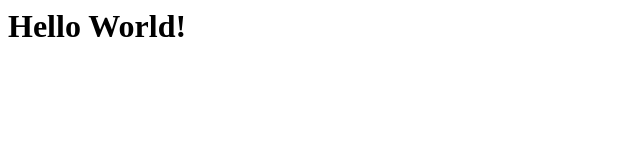
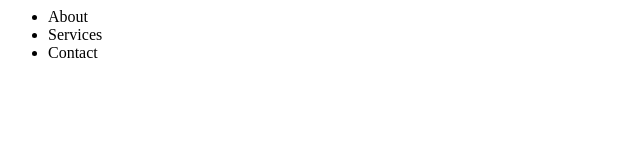
Before and after one commit to linomanut211/mtn-clone, a plain HTML site: page index.html in a window 1280 px wide. Shown: the whole page, without its empty margins (0-640 px from the left). Drawn offline with Linux system fonts and the light colour scheme.

Commit message:
Update index.html

```diff
--- a/index.html
+++ b/index.html
@@ -3,6 +3,14 @@
     <title>MTN Clone</title>
   </head>
   <body>
-    <h1>Hello World!</h1>
+    <section class="navbar">
+      <nav>
+        <ul>
+          <li>About</li>
+          <li>Services</li>
+          <li>Contact</li>
+        </ul>
+      </nav>
+    </section>
   </body>
 </html>
```
